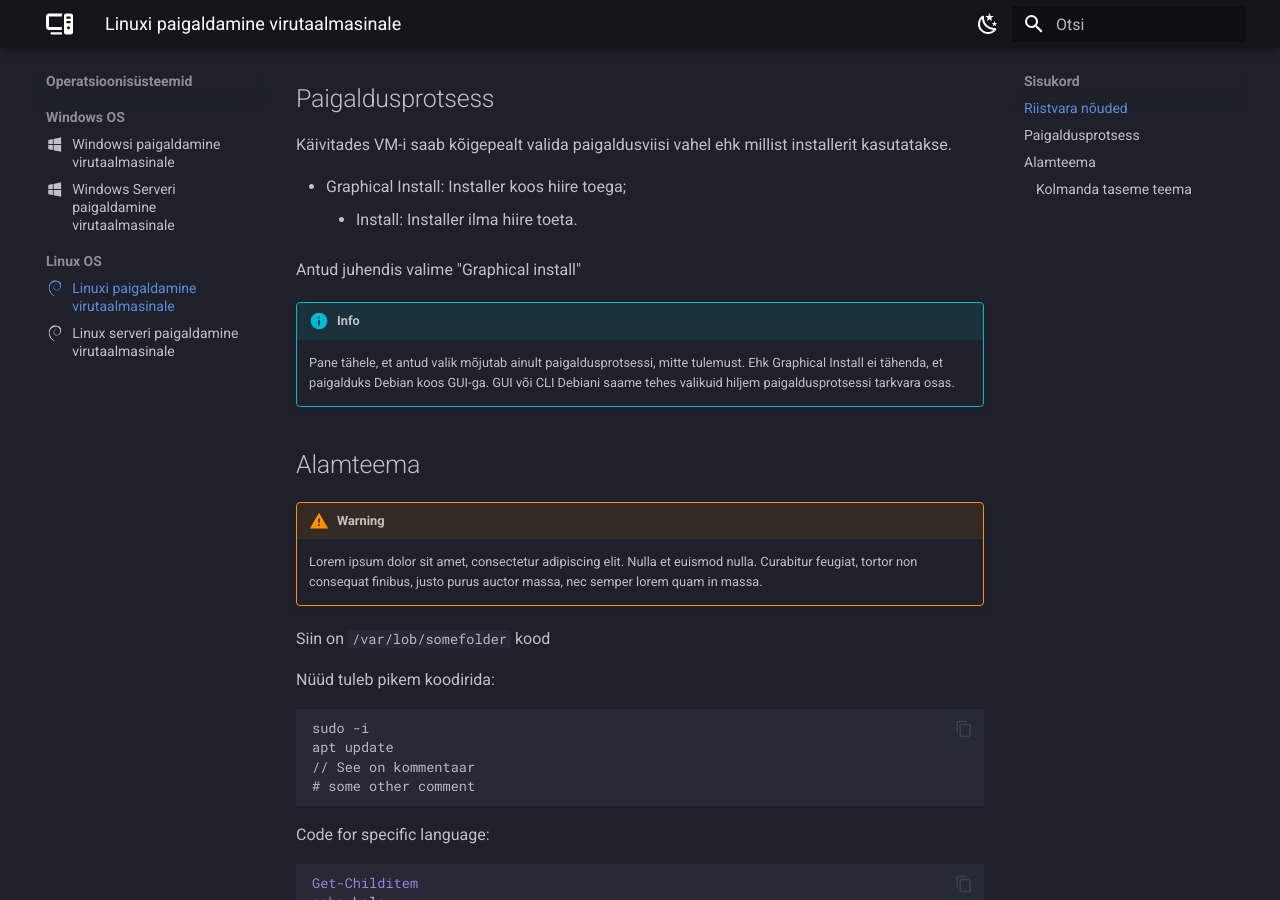
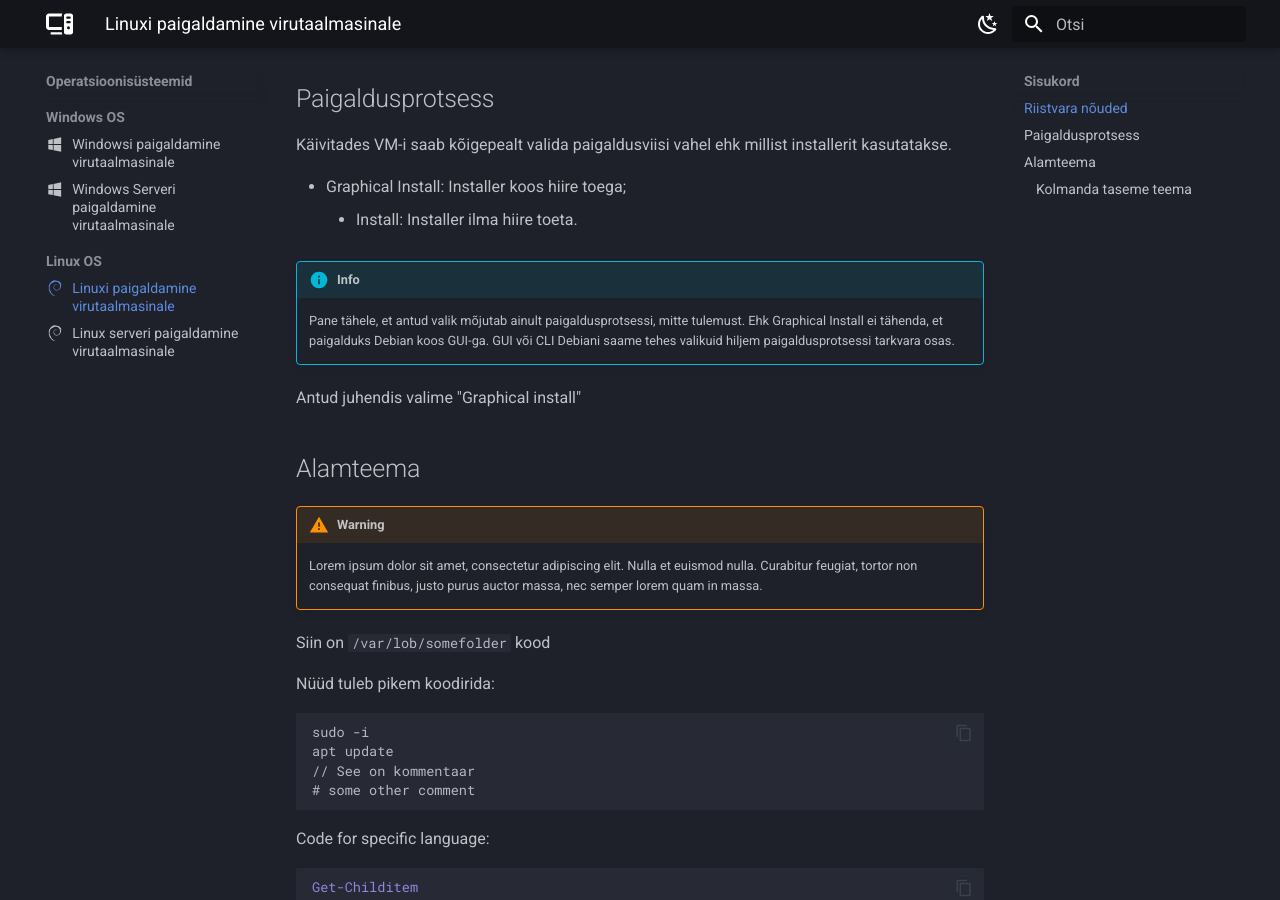
Before and after one commit to priitpaap/priitpaap.github.io, an MkDocs documentation site: the page built from docs/debpaigaldus.md, in a window 1280 px wide and 900 px high, scrolled down 806 px. Built offline with MkDocs 1.6.1 and Material for MkDocs 9.7.7, drawn with Linux system fonts in a browser that asks for light colours.

```diff
--- a/docs/debpaigaldus.md
+++ b/docs/debpaigaldus.md
@@ -37,15 +37,11 @@ Käivitades VM-i saab kõigepealt valida paigaldusviisi vahel ehk millist instal
 - Graphical Install: Installer koos hiire toega;
     - Install: Installer ilma hiire toeta.
 
-Antud juhendis valime "Graphical install"
-
-
-
 !!! info
 
     Pane tähele, et antud valik mõjutab ainult paigaldusprotsessi, mitte tulemust. Ehk Graphical Install ei tähenda, et paigalduks Debian koos GUI-ga. GUI või CLI Debiani saame tehes valikuid hiljem paigaldusprotsessi tarkvara osas.
 
-
+Antud juhendis valime "Graphical install"
 
 
 
```
